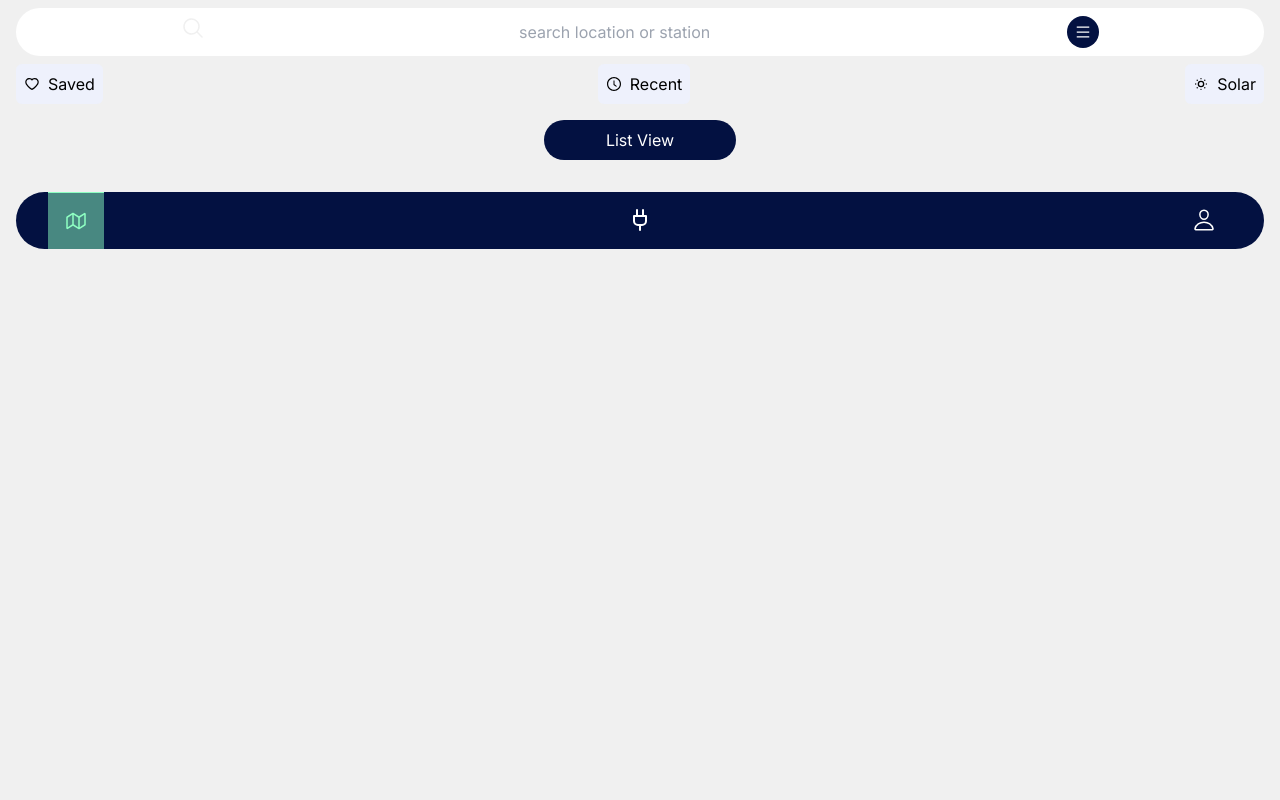
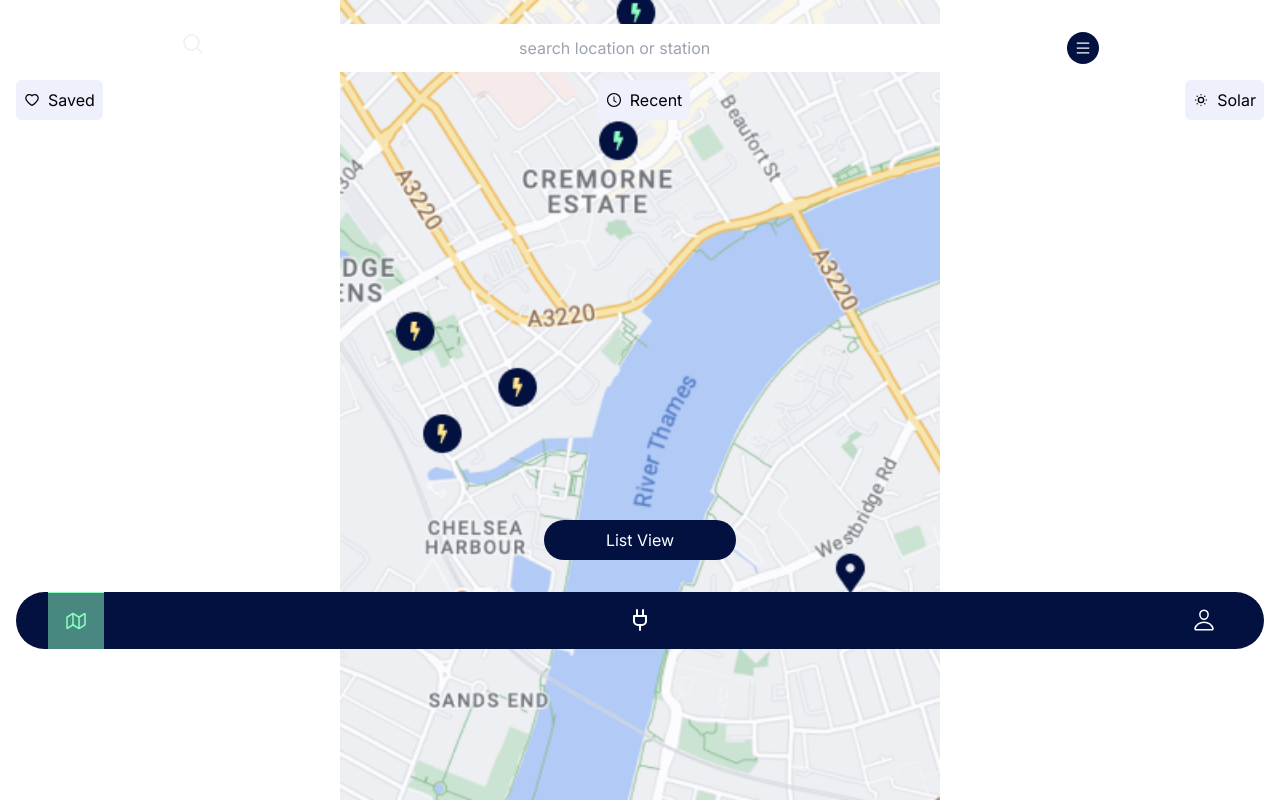
Before and after one commit to solarsync23/solarsync, a Next.js app in the folder solarwebapp/: page /map in a window 1280 px wide. Shown: the top 800 px of the page. Built offline with nearby package versions, Linux system fonts and the light colour scheme.

Commit message:
added map photo for map view

```diff
--- a/solarwebapp/src/app/loading.tsx
+++ b/solarwebapp/src/app/loading.tsx
@@ -2,7 +2,7 @@ import React from 'react'
 
 const Loading = () => {
   return (
-    <div>loading...
+    <div className='bg-darkblue'>loading...
         <svg className='animate-spin h-5 w-5'></svg>
     </div>
   )
--- a/solarwebapp/src/app/map/page.tsx
+++ b/solarwebapp/src/app/map/page.tsx
@@ -3,6 +3,7 @@ import Navbar from '@/components/Navbar/Navbar';
 import {AiOutlineHeart, AiOutlineClockCircle } from 'react-icons/ai';
 import {TbSunLow} from 'react-icons/tb';
 import SearchBar from '@/components/SearchBar/SearchBar';
+import Image from 'next/image';
 
 
 function mapPage() {
@@ -11,8 +12,9 @@ function mapPage() {
     const address = '1600 Amphitheatre Parkway, Mountain View, CA'
 
     return (
-        <div className='py-2 px-4 bg-lightgrey h-screen'>
+        <div className='py-2 px-4 h-screen '>
         {/**Search bar */}
+        <div className='mt-4'>
         <SearchBar/>
         {/**Quick actions */}
         <div className='flex justify-between'>
@@ -35,8 +37,17 @@ function mapPage() {
                 Solar
             </button>
         </div>
-        {/*map*/}
 
+        </div>
+        <div className='h-96 -z-10 w-full flex-center'>
+            <Image
+            src='/images/map.png'
+            width={600}
+            height={300}
+            alt='map'
+            className='relative -z-10 bg-lightgrey'
+            />
+        </div>
         <div className='w-full flex-center flex-col'>
             <button className='button-pill text-white w-48 border-none'>List View</button>
         </div>
```
Also changed, not shown: solarwebapp/public/images/map.png (added).
